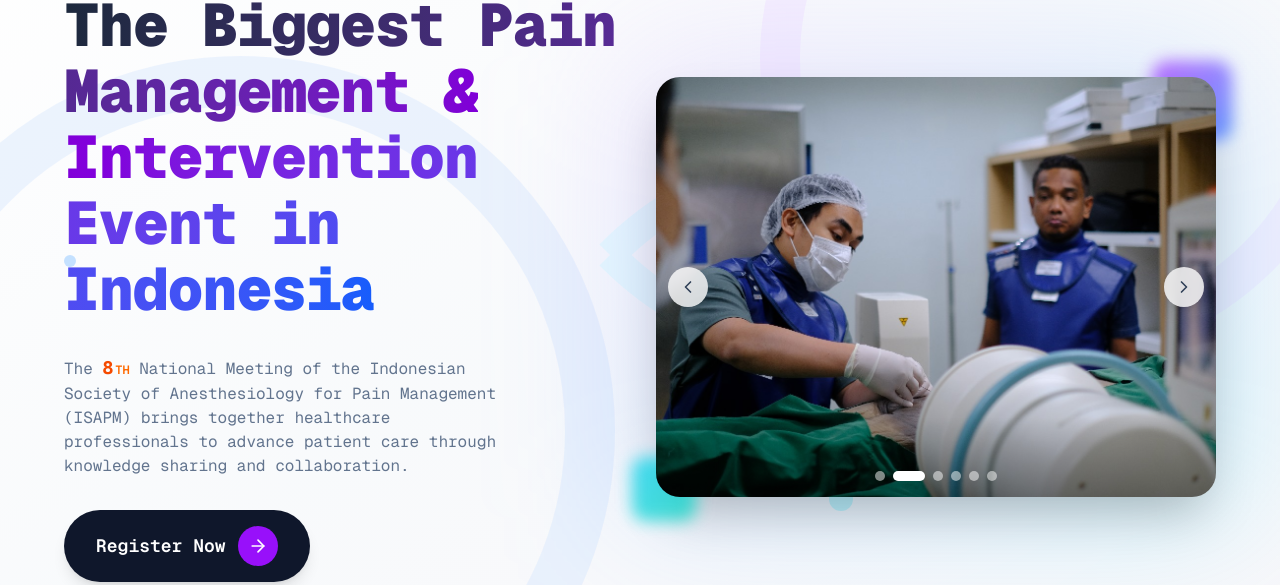
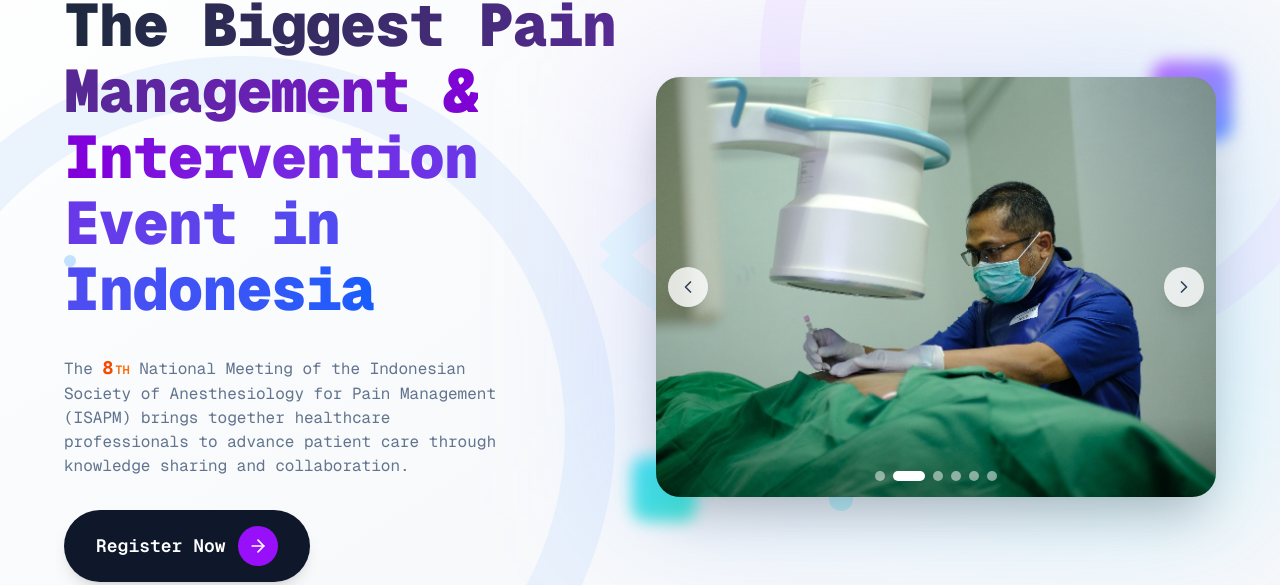
Before and after one commit to arlantictailscale/ISAPMv2, a Next.js app: page / in a window 1280 px wide. Shown: the part 161-746 px from the top of the page. Built offline with nearby package versions, Linux system fonts and the light colour scheme; no server answers; a web font is replaced by a local one.

Commit message:
feat: reorder carousel images in landing hero
Move medical staff image to first position in carousel.

Co-authored-by: null <215512200+arlantictailscale@users.noreply.github.com>

```diff
--- a/components/landing-hero.tsx
+++ b/components/landing-hero.tsx
@@ -7,12 +7,12 @@ import { useState, useEffect, useCallback } from "react"
 
 const carouselImages = [
   {
+    src: "/images/8bf2d59c-4dcf-416b-87bc-8f7db7292309.jpg",
+    alt: "Medical staff in protective vests performing fluoroscopy-guided procedure",
+  },
+  {
     src: "/images/ef470f04-429e-4b61-82b3-35d27ae9d9a6.jpg",
     alt: "Doctor performing fluoroscopy-guided pain intervention procedure",
-  },
-  {
-    src: "/images/8bf2d59c-4dcf-416b-87bc-8f7db7292309.jpg",
-    alt: "Medical staff in protective vests performing fluoroscopy-guided procedure",
   },
   {
     src: "/images/1f37ffa6-b328-43d2-8d17-bc0ccb42dba2.jpg",
```
